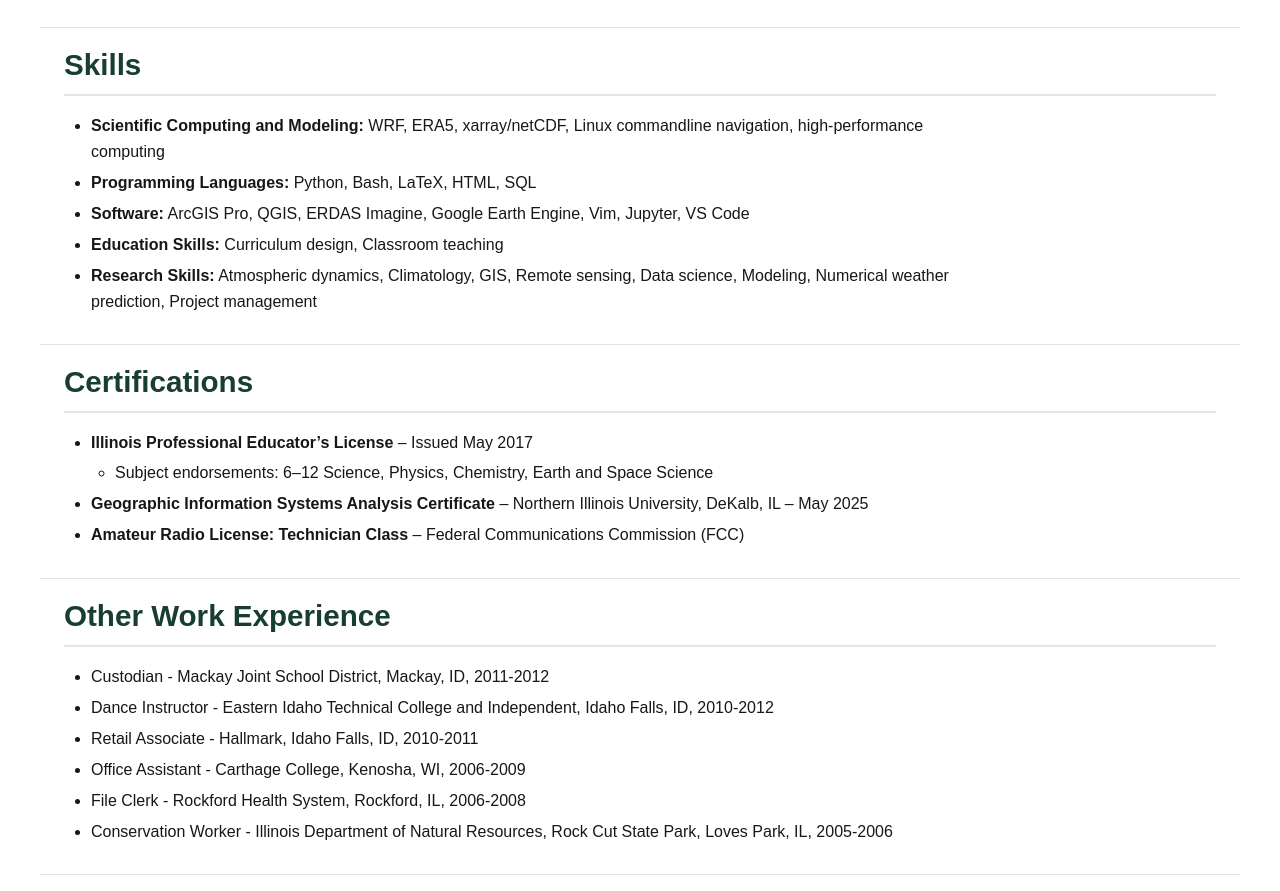
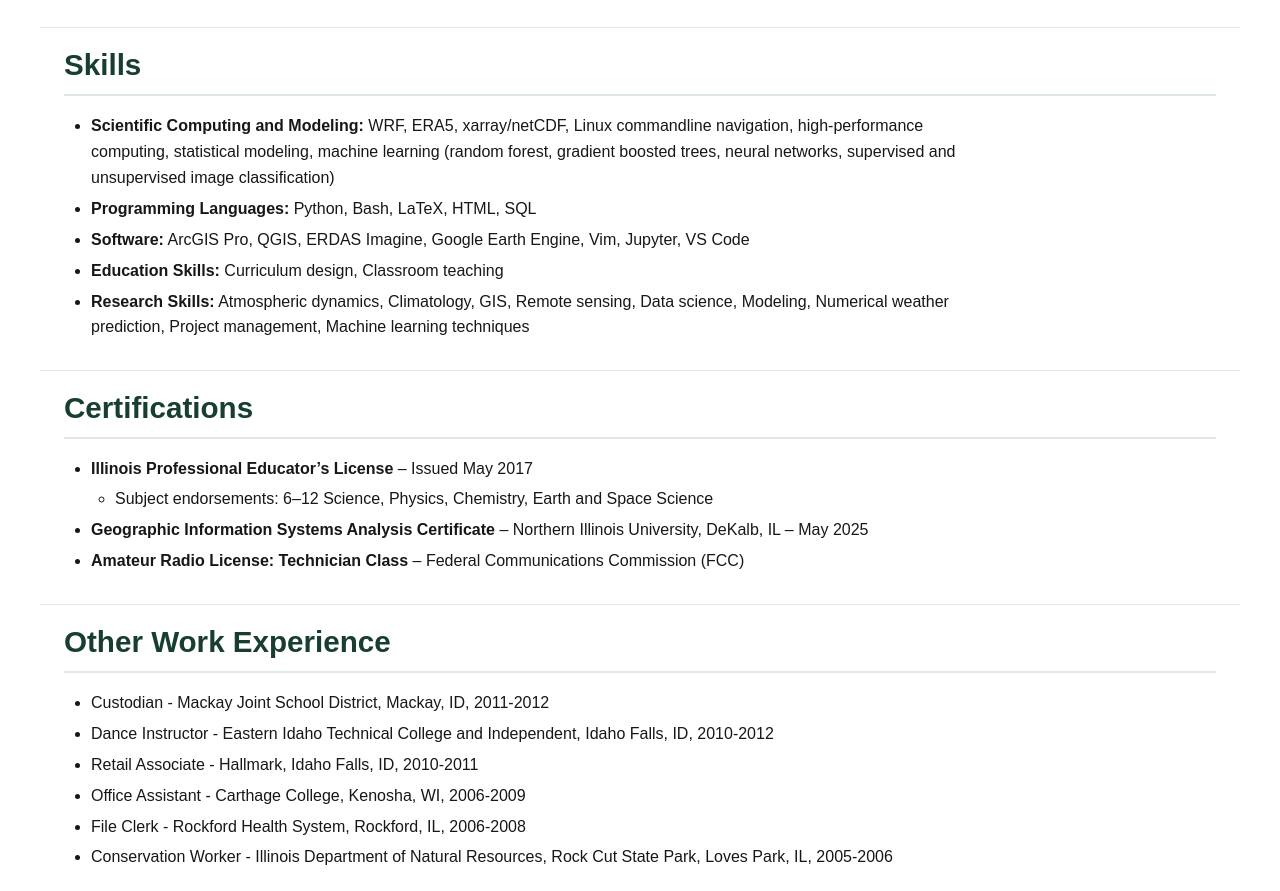
Before and after one commit to caitroufa/caitroufa.github.io, a plain HTML site: page cv.html in a window 1280 px wide. Shown: the part 6255-7146 px from the top of the page. Drawn offline with Linux system fonts and the light colour scheme.

Commit message:
Expand skills and research skills sections

```diff
--- a/cv.html
+++ b/cv.html
@@ -566,11 +566,11 @@
 <section class="experience-section" id="skills">
         <h2>Skills</h2>
         <ul>
-            <li><b>Scientific Computing and Modeling:</b> WRF, ERA5, xarray/netCDF, Linux commandline navigation, high-performance computing</li>
+            <li><b>Scientific Computing and Modeling:</b> WRF, ERA5, xarray/netCDF, Linux commandline navigation, high-performance computing, statistical modeling, machine learning (random forest, gradient boosted trees, neural networks, supervised and unsupervised image classification)</li>
             <li><b>Programming Languages:</b> Python, Bash, LaTeX, HTML, SQL</li>
             <li><b>Software:</b> ArcGIS Pro, QGIS, ERDAS Imagine, Google Earth Engine, Vim, Jupyter, VS Code</li>
             <li><b>Education Skills:</b> Curriculum design, Classroom teaching</li>
-            <li><b>Research Skills:</b> Atmospheric dynamics, Climatology, GIS, Remote sensing, Data science, Modeling, Numerical weather prediction, Project management</li>
+            <li><b>Research Skills:</b> Atmospheric dynamics, Climatology, GIS, Remote sensing, Data science, Modeling, Numerical weather prediction, Project management, Machine learning techniques</li>
         </ul>
     </section>
 
```
